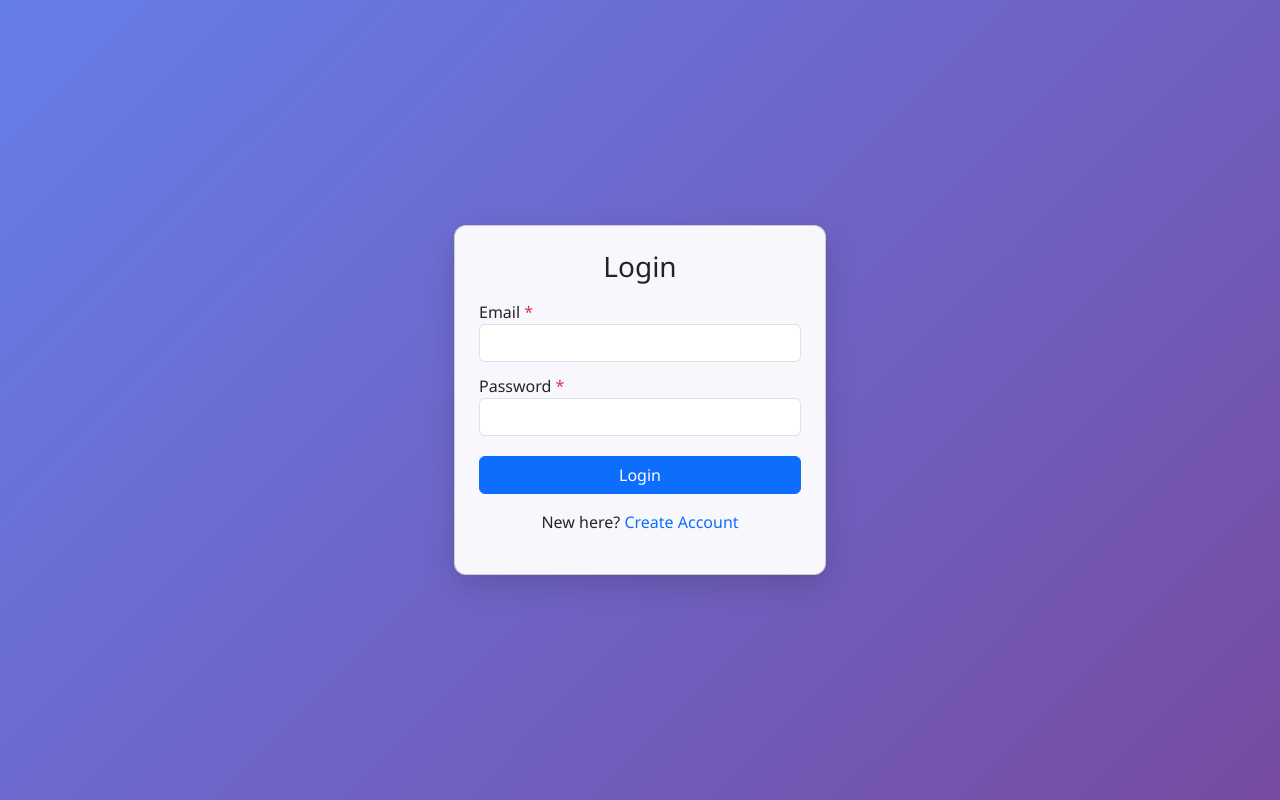
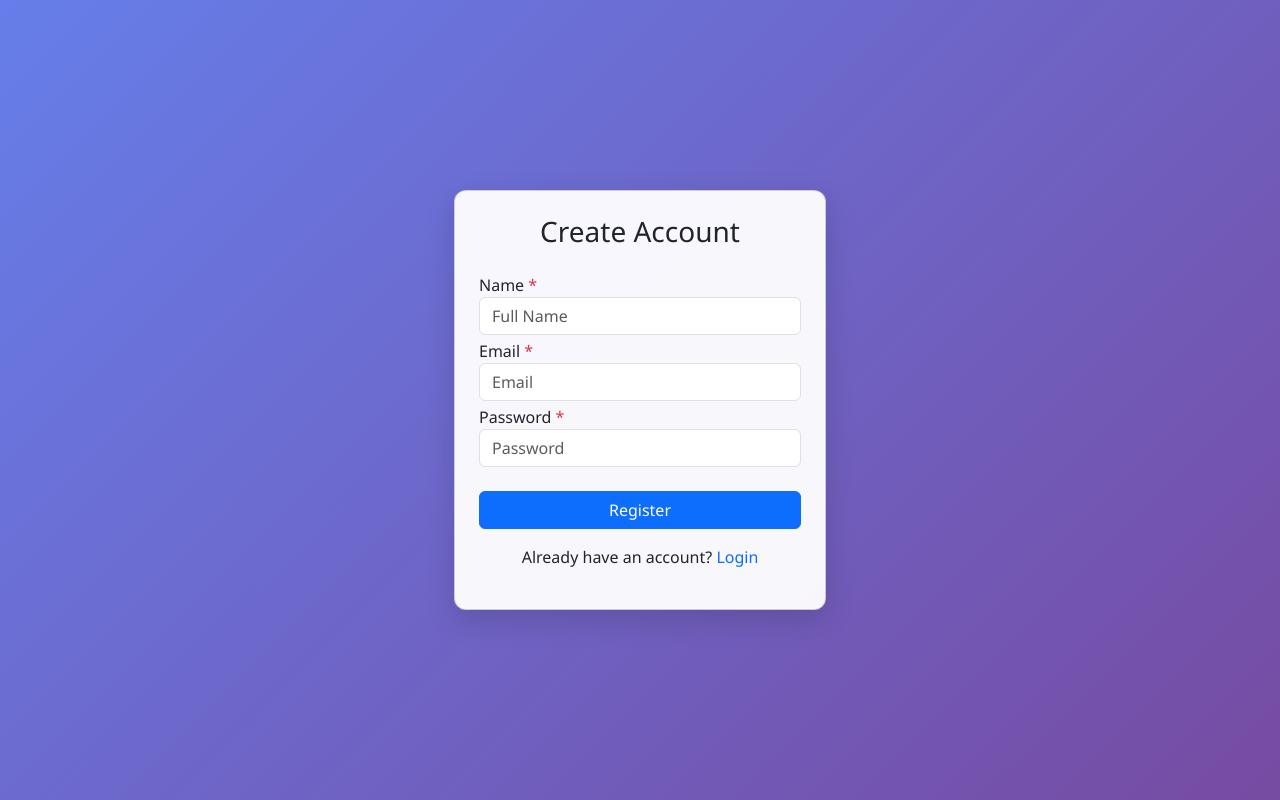
Before and after one commit to sivaprabhakar/frontend, a React app: page /register in a window 1280 px wide. Before the commit this address led to /login. Built offline with nearby package versions, Linux system fonts and the light colour scheme; the HTML template or start-up script is replaced by a standard one.

Commit message:
chnaged some mistakes

```diff
--- a/src/App.jsx
+++ b/src/App.jsx
@@ -8,14 +8,12 @@ const App = () => {
     <BrowserRouter>
       <Routes>
 
-        {/* Default route → Register */}
         <Route path="/" element={<Navigate to="/register" />} />
 
         <Route path="/register" element={<Register />} />
         <Route path="/login" element={<Login />} />
         <Route path="/profile" element={<Profile />} />
 
-        {/* Catch all unknown routes */}
         <Route path="*" element={<Navigate to="/register" />} />
 
       </Routes>
--- a/src/pages/Register.jsx
+++ b/src/pages/Register.jsx
@@ -1,97 +1,124 @@
-import { useEffect, useState } from "react";
+import { useState } from "react";
 import API from "../services/api";
 import { useNavigate } from "react-router-dom";
 
-const Profile = () => {
+const Register = () => {
   const navigate = useNavigate();
 
-  const [profile, setProfile] = useState({
+  const [form, setForm] = useState({
     name: "",
     email: "",
-    age: "",
-    dob: "",
-    contact: ""
+    password: ""
   });
 
-  const [message, setMessage] = useState("");
-  const [error, setError] = useState("");
+  const [errors, setErrors] = useState({});
+  const [serverError, setServerError] = useState("");
+  const [loading, setLoading] = useState(false);
 
-  useEffect(() => {
-    const token = localStorage.getItem("token");
-    if (!token) {
-      navigate("/login");
-      return;
+  const validateField = (name, value) => {
+    if (!value) return `Please enter ${name}`;
+    if (name === "email") {
+      const emailRegex = /^[^\s@]+@[^\s@]+\.[^\s@]+$/;
+      if (!emailRegex.test(value)) return "Please enter a valid email";
     }
+    if (name === "password" && value.length < 6) {
+      return "Password must be at least 6 characters";
+    }
+    return "";
+  };
 
-    // ✅ load from localStorage
-    const user = JSON.parse(localStorage.getItem("user"));
-    const storedProfile = JSON.parse(localStorage.getItem("profile"));
+  const handleChange = (e) => {
+    setServerError("");
+    setForm({ ...form, [e.target.name]: e.target.value });
+  };
 
-    setProfile({
-      name: user?.email?.split("@")[0] || "",
-      email: user?.email || "",
-      age: storedProfile?.age || "",
-      dob: storedProfile?.dob || "",
-      contact: storedProfile?.contact || ""
-    });
+  const handleBlur = (e) => {
+    const { name, value } = e.target;
+    setErrors({ ...errors, [name]: validateField(name, value) });
+  };
 
-    // fetch profile from backend
-    const fetchProfile = async () => {
-      try {
-        const res = await API.get("/profile");
-        setProfile((prev) => ({
-          ...prev,
-          age: res.data?.age || "",
-          dob: res.data?.dob || "",
-          contact: res.data?.contact || ""
-        }));
-      } catch {}
+  const handleSubmit = async () => {
+    const newErrors = {
+      name: validateField("name", form.name),
+      email: validateField("email", form.email),
+      password: validateField("password", form.password)
     };
 
-    fetchProfile();
-  }, [navigate]);
+    setErrors(newErrors);
+    if (Object.values(newErrors).some(Boolean)) return;
 
-  const handleChange = (e) => {
-    setProfile({ ...profile, [e.target.name]: e.target.value });
-  };
-
-  const handleSave = async () => {
     try {
-      await API.post("/profile", {
-        age: profile.age,
-        dob: profile.dob,
-        contact: profile.contact
-      });
-
-      localStorage.setItem("profile", JSON.stringify(profile));
-      setMessage("Profile updated successfully");
-    } catch {
-      setError("Failed to update profile");
+      setLoading(true);
+      await API.post("/auth/register", form);
+      navigate("/login");
+    } catch (err) {
+      setServerError(err.response?.data?.message || "Registration failed");
+    } finally {
+      setLoading(false);
     }
   };
 
   return (
     <div className="container d-flex justify-content-center align-items-center min-vh-100">
-      <div className="col-md-5">
+      <div className="col-md-4">
         <div className="card card-glass p-4">
-          <h3 className="text-center mb-3">Profile</h3>
+          <h3 className="text-center mb-4">Create Account</h3>
 
-          {error && <div className="alert alert-danger">{error}</div>}
-          {message && <div className="alert alert-success">{message}</div>}
+          {serverError && <div className="alert alert-danger">{serverError}</div>}
 
-          <input className="form-control mb-2" name="name" value={profile.name} disabled />
-          <input className="form-control mb-2" name="email" value={profile.email} disabled />
-          <input className="form-control mb-2" name="age" value={profile.age} onChange={handleChange} />
-          <input className="form-control mb-2" name="dob" value={profile.dob} onChange={handleChange} />
-          <input className="form-control mb-3" name="contact" value={profile.contact} onChange={handleChange} />
+          {/* NAME */}
+          <label>Name <span className="text-danger">*</span></label>
+          <input
+            className={`form-control mb-1 ${errors.name ? "is-invalid" : ""}`}
+            name="name"
+            placeholder="Full Name"
+            onChange={handleChange}
+            onBlur={handleBlur}
+          />
+          <small className="text-danger">{errors.name}</small>
 
-          <button className="btn btn-primary w-100" onClick={handleSave}>
-            Save Profile
+          {/* EMAIL */}
+          <label>Email <span className="text-danger">*</span></label>
+          <input
+            className={`form-control mb-1 ${errors.email ? "is-invalid" : ""}`}
+            name="email"
+            placeholder="Email"
+            onChange={handleChange}
+            onBlur={handleBlur}
+          />
+          <small className="text-danger">{errors.email}</small>
+
+          {/* PASSWORD */}
+          <label>Password <span className="text-danger">*</span></label>
+          <input
+            type="password"
+            className={`form-control mb-2 ${errors.password ? "is-invalid" : ""}`}
+            name="password"
+            placeholder="Password"
+            onChange={handleChange}
+            onBlur={handleBlur}
+          />
+          <small className="text-danger">{errors.password}</small>
+
+          <button
+            className="btn btn-primary w-100 mt-3"
+            onClick={handleSubmit}
+            disabled={loading}
+          >
+            {loading ? "Creating..." : "Register"}
           </button>
+
+          <p className="text-center mt-3">
+            Already have an account?{" "}
+            <span className="text-primary" style={{ cursor: "pointer" }}
+              onClick={() => navigate("/login")}>
+              Login
+            </span>
+          </p>
         </div>
       </div>
     </div>
   );
 };
 
-export default Profile;
+export default Register;
--- a/src/services/api.jsx
+++ b/src/services/api.jsx
@@ -1,7 +1,7 @@
 import axios from "axios";
 
 const API = axios.create({
-  baseURL: "https://usersbackend-34t9.onrender.com/api"
+  baseURL: "https://usersbackend-nqkn.onrender.com"
 });
 
 // Attach token from localStorage
```
